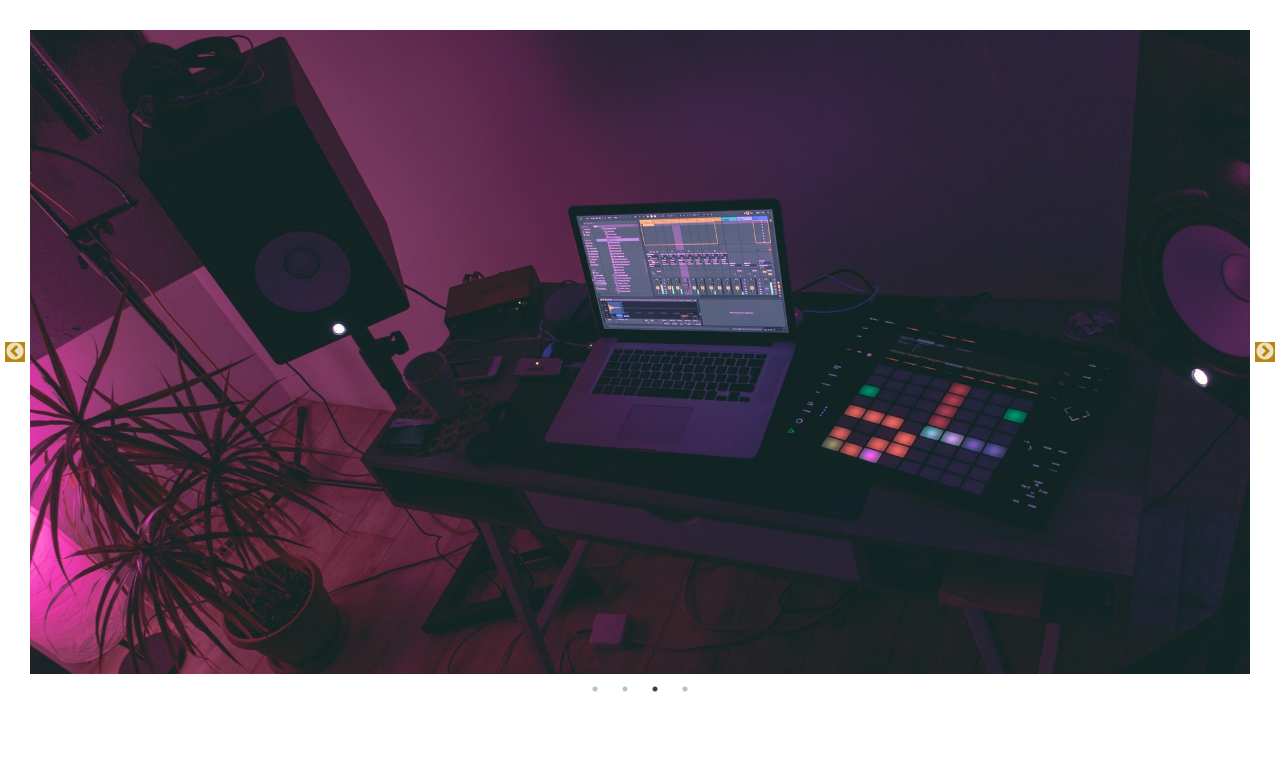
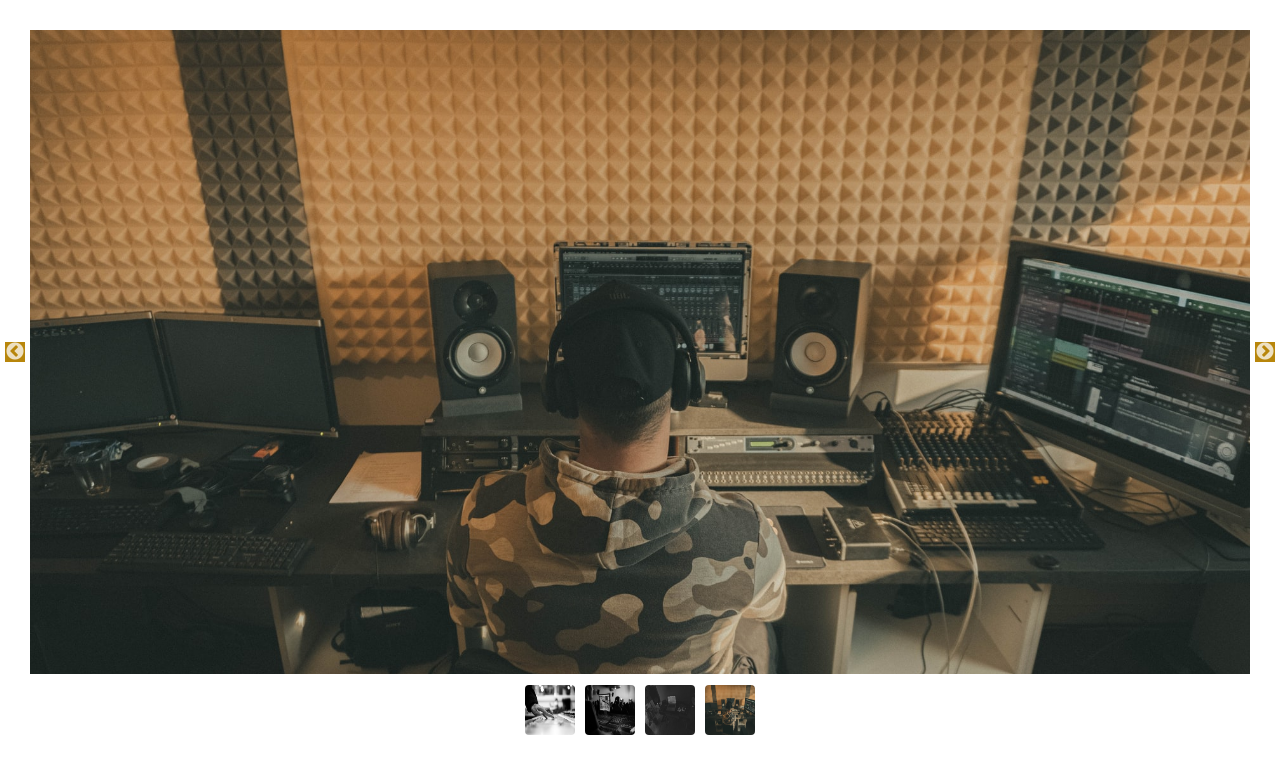
Before and after one commit to Asif-newaz/practice-react, a React (Create React App) app: page / in a window 1280 px wide. Shown: the top 774 px of the page. Built offline with nearby package versions, Linux system fonts and the light colour scheme.

Commit message:
customize dots indicator

```diff
--- a/src/Components/ReactSlick/index.js
+++ b/src/Components/ReactSlick/index.js
@@ -11,24 +11,35 @@ import SlickCard from "./SlickCard";
 import { images } from "./Data";
 
 const ReactSlick = () => {
-  // const settings = {
-  //   className: "center",
-  //   infinite: true,
-  //   centerPadding: "60px",
-  //   slidesToShow: 5,
-  //   swipeToSlide: true,
-  //   arrows: true,
-  //   afterChange: function (index) {
-  //     console.log(
-  //       `Slider Changed to: ${index + 1}, background: #222; color: #bada55`
-  //     );
-  //   },
-  // };
+  const settings = {
+    autoplay: true,
+    autoplaySpeed: 2000,
+    infinite: true,
+    arrows: true,
+    customPaging: (i) => {
+      return (
+        <div>
+          <img
+            style={{ height: "50px", width: "50px", borderRadius: "4px" }}
+            src={images[i]}
+            alt="dots icon"
+          />
+        </div>
+      );
+    },
+    dots: true,
+    dotsClass: "slick-dots custom-indicator"
+    // afterChange: function (index) {
+    //   console.log(
+    //     `Slider Changed to: ${index + 1}, background: #222; color: #bada55`
+    //   );
+    // },
+  };
 
   return (
     <div style={{ margin: "30px", display: "flex" }}>
       <div style={{ width: "100%" }}>
-        <Slider autoplay={true} dots>
+        <Slider {...settings}>
           {images.map((img) => (
             <div>
               <SlickCard img={img} />
--- a/src/Components/ReactSlick/style.css
+++ b/src/Components/ReactSlick/style.css
@@ -19,3 +19,17 @@
 .slick-arrow.slick-prev {
   background-color: darkgoldenrod;
 }
+
+.custom-indicator {
+  bottom: -65px;
+}
+
+.custom-indicator li {
+  width: 50px;
+  height: 50px;
+  filter: grayscale(100%);
+}
+
+.custom-indicator li.slick-active {
+  filter: grayscale(0%);
+}
```
